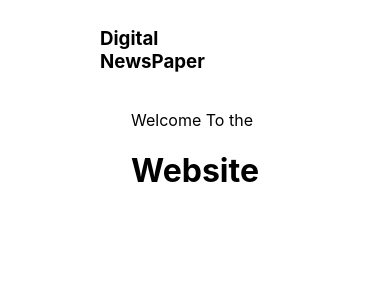
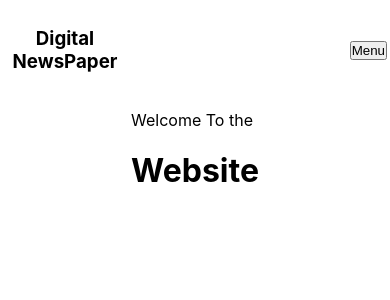
Before and after one commit to Sriyansh2001/NewsPaper, a React (Create React App) app: page / in a window 390 px wide. Shown: the top 300 px of the page. Built offline with nearby package versions, Linux system fonts and the light colour scheme.

Commit message:
Finsh of Navbar

```diff
--- a/src/components/navbar.css
+++ b/src/components/navbar.css
@@ -57,6 +57,11 @@ a {
     grid-column: 2/3;
 }
 
+.hamburger {
+    /* grid-column: 5/6; */
+    visibility: hidden;
+}
+
 .main_section {
     height:100px;
     display: grid;
@@ -68,11 +73,52 @@ a {
     .menu-link {
         display: none;
     }
+    .main-nav {
+        grid-template-rows: 1fr 2fr;
+        grid-template-columns: 3fr 5fr 1fr;
+    }
+    .logo {
+        margin: auto;
+        grid-column: 1/2;
+        grid-row: 1/2;
+        display: grid;
+        align-items: center;
+        text-align: center;
+    }
+
     .social-media {
+        /* grid-row: 1/2; */
         display: none;
     }
-    .social-media-destop {
+    .social-media-desktop {
         height: 0;
-        display: none;
     }
+
+    .mobile-menu-link {
+        position: relative;
+        grid-column: 1/4;
+        grid-row: 2/3;
+        background-color: aliceblue;
+        display: grid;
+        height: 100px;
+        /* transition: all 2s linear; */
+        transform-origin: top;
+    }
+
+    .mobile-menu-link ul{
+        display: flex;
+        flex-direction: column;
+        justify-content: space-between;
+    }
+
+
+    .hamburger {
+        grid-column: 3/4;
+        visibility: visible;
+        height: 100px;
+        display: grid;
+        justify-content: center;
+        align-items: center;
+    }
+
 }
--- a/src/components/navbar.js
+++ b/src/components/navbar.js
@@ -1,14 +1,20 @@
-import React from "react";
+import React ,{useState} from "react";
 import './navbar.css';
 
 const Navbar = () => {
+    const [mobile_menu,change_mobile_menu] = useState(false);
+
+    const change_state_of_menu = () => {
+        change_mobile_menu(!mobile_menu);
+    }
+
     return (
     <>
         <nav className="main-nav">
             <div className="logo">
                 <h3>Digital NewsPaper</h3>
             </div>
-            <div className="menu-link">
+            <div className={mobile_menu?"menu-link mobile-menu-link":"menu-link"}>
                 <ul type="none">
                     <li><a href="/">Home</a></li>
                     <li><a href="/">About</a></li>
@@ -23,6 +29,9 @@ const Navbar = () => {
                     <li><a href="/">In</a></li>
                 </ul>
             </div>
+            <div className="hamburger">
+                <button onClick={change_state_of_menu}>Menu</button>
+            </div>
         </nav>
         <div className="main_section">
             <p>Welcome To the</p>
```
